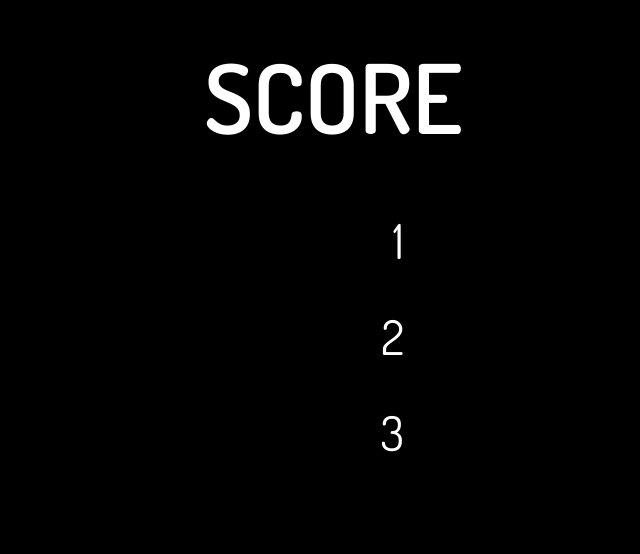
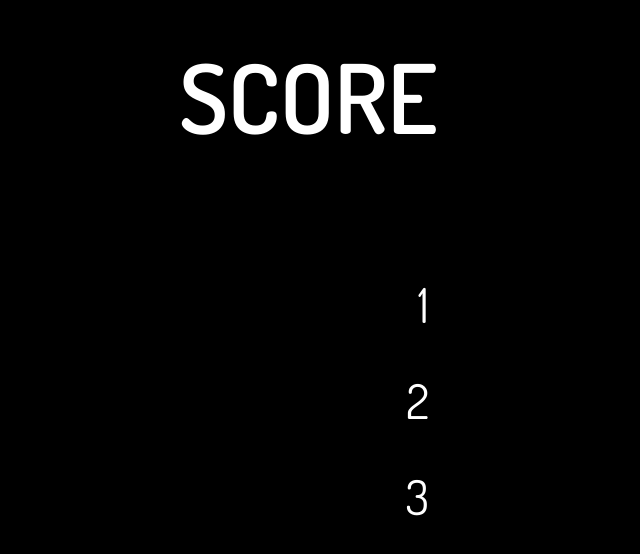
Before and after one commit to bqpd/synk, a plain HTML site: page index.html in a window 1280 px wide. Shown: the whole page, without its empty margins (336-976 px from the left). Drawn offline with nearby package versions, Linux system fonts and the light colour scheme.

Commit message:
colors fix3

```diff
--- a/index.html
+++ b/index.html
@@ -9,7 +9,7 @@
 }
 
 body {
-    width: 200px;
+    width: 250px;
     margin: 0 auto;
     font-size: 3em;
     font-weight: 400;
@@ -20,7 +20,7 @@ body {
     text-align: right;
 }
 
-#output {
+h1 {
     font-size: 2em;
     font-weight: 600;
     text-align: left;
@@ -29,9 +29,9 @@ body {
 </head>
 
 <body>
-    <span id="output">
-        SCORE
-    </span> <span id="score"></span>
+    <h1>
+        SCORE <span id="score"></span>
+    </h1>
 
     <div id="one" onclick="conn.send('1');" class="button"> 1 </div>
     <div id="two" onclick="conn.send('2');" class="button"> 2 </div>
@@ -69,9 +69,9 @@ var last_connection_time = 0,
                         console.log(evt.data);
                         code = evt.data.substr(0,4);
                         if (code === "FAIL") {
-                            $("#body").css("background", "#a13")
+                            $("body").css("background", "#a13")
                         } else if (code === "GOOD"){
-                            $("#body").css("background", "#5a5")
+                            $("body").css("background", "#5a5")
                             score++;
                         } else if (code === "INIT") {
                             data = evt.data.substr(5).split(" ");
```
